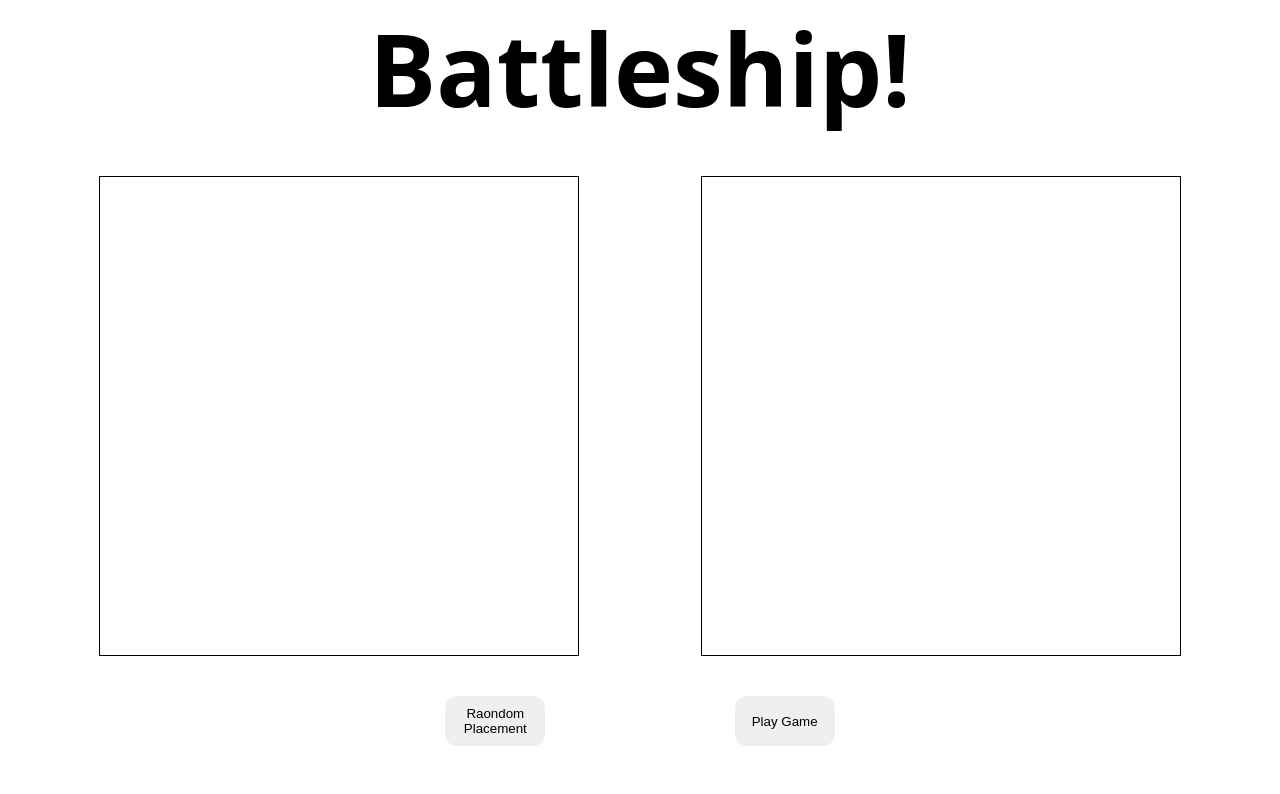
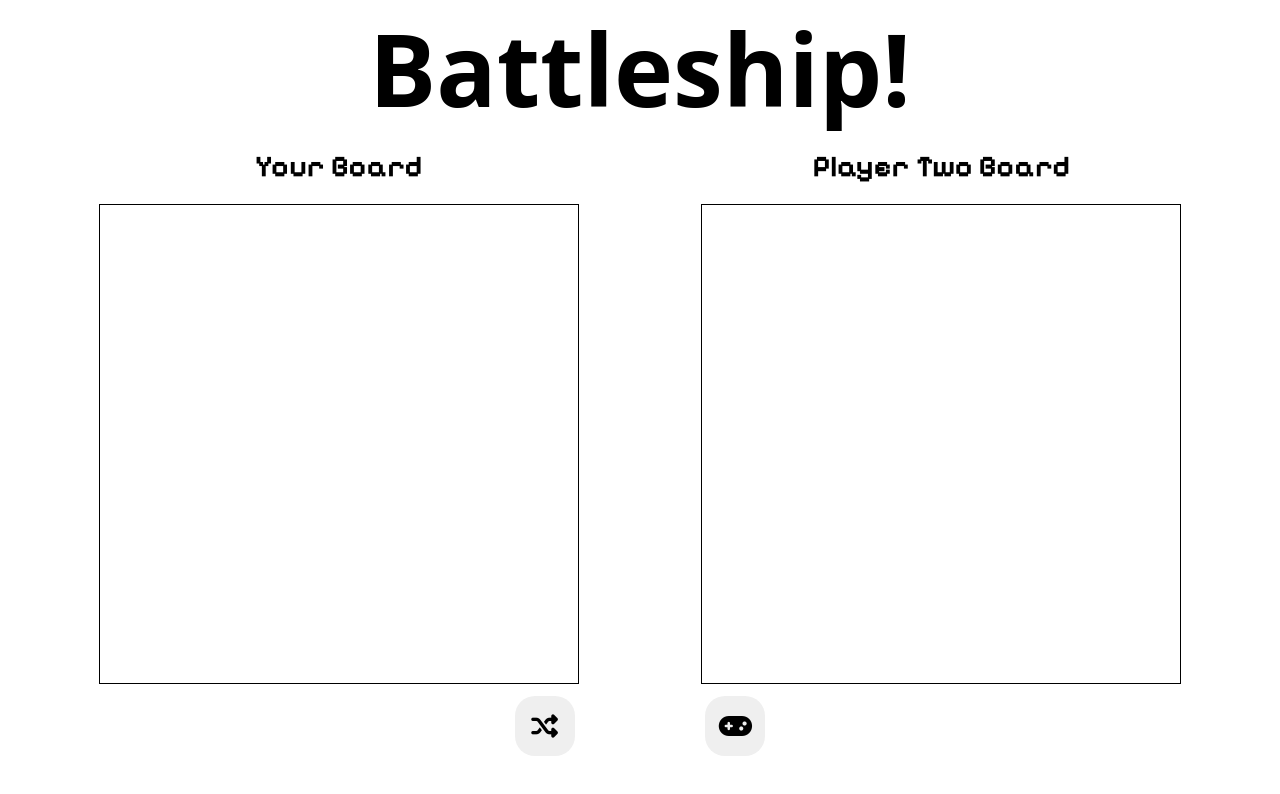
Before and after one commit to Chinchilla15/battleship, a plain HTML site: page index.html in a window 1280 px wide. Drawn offline with Linux system fonts and the light colour scheme; a web font is replaced by a local one.

Commit message:
Add: board titles and winning message + styles

```diff
--- a/index.html
+++ b/index.html
@@ -13,6 +13,10 @@
       href="https://fonts.googleapis.com/css2?family=Honk&display=swap"
       rel="stylesheet"
     />
+    <link
+      href="https://fonts.googleapis.com/css2?family=Pixelify+Sans:wght@400..700&family=Tilt+Neon&display=swap"
+      rel="stylesheet"
+    />
     <script
       src="https://kit.fontawesome.com/aa73f4cdd9.js"
       crossorigin="anonymous"
@@ -20,14 +24,26 @@
   </head>
   <body>
     <header><h1>Battleship!</h1></header>
+
     <main>
+      <p id="winner"></p>
       <div id="boards-container">
-        <div id="player-one-container"></div>
-        <div id="player-two-container"></div>
+        <div id="p1-container">
+          <h3 id="p1-title">Your Board</h3>
+          <div id="player-one-container"></div>
+        </div>
+        <div id="p2-container">
+          <h3 id="p2-title">Player Two Board</h3>
+          <div id="player-two-container"></div>
+        </div>
       </div>
       <div id="buttons-container">
-        <button id="random-btn">Raondom Placement</button>
-        <button id="play-game-btn">Play Game</button>
+        <button id="random-btn">
+          <i class="fa-solid fa-shuffle fa-2xl" title="Shuffle Placement"></i>
+        </button>
+        <button id="play-game-btn">
+          <i class="fa-solid fa-gamepad fa-2xl" title="Play Game"></i>
+        </button>
       </div>
     </main>
     <footer></footer>
--- a/styles/board.css
+++ b/styles/board.css
@@ -1,4 +1,22 @@
 @import url(main.css);
+
+#winner {
+  font-size: 36px;
+  color: var(--fuchsia-retro);
+}
+
+#p1-container,
+#p2-container {
+  display: flex;
+  align-items: center;
+  justify-content: center;
+  flex-direction: column;
+}
+
+h3 {
+  margin-bottom: 20px;
+  font-size: 30px;
+}
 
 #boards-container {
   display: flex;
@@ -13,7 +31,7 @@
 #player-two-container {
   display: grid;
   height: 30rem;
-  min-width: 30rem;
+  width: 30rem;
   grid-template-columns: repeat(10, 1fr);
   grid-template-rows: repeat(10, 1fr);
   border: 1px solid black;
@@ -51,7 +69,7 @@
   #boards-container {
     flex-direction: column;
     align-items: center;
-    height: 70vh;
+    height: 50vh;
   }
 
   #player-one-container,
--- a/styles/main.css
+++ b/styles/main.css
@@ -14,10 +14,14 @@
   --yellow-retro: #f9c80e;
   --lightblue-retro: #2de2e6;
 }
-/*
+
 body {
+  font-family: "Pixelify Sans", sans-serif;
+  height: 100%;
+  min-height: 100vh;
+  margin: 0;
 }
-*/
+
 * {
   box-sizing: border-box;
   padding: 0;
@@ -43,16 +47,21 @@ main {
   justify-content: center;
 }
 
+#winner {
+  margin: 0;
+  padding: 0;
+}
+
 #buttons-container {
-  width: 60%;
+  width: 40%;
   justify-content: space-evenly;
 }
 
 #buttons-container > button {
   border: none;
-  width: 100px;
-  height: 50px;
-  border-radius: 12px;
+  width: 60px;
+  height: 60px;
+  border-radius: 20px;
   cursor: pointer;
   transition: transform 0.2s;
 }
```
